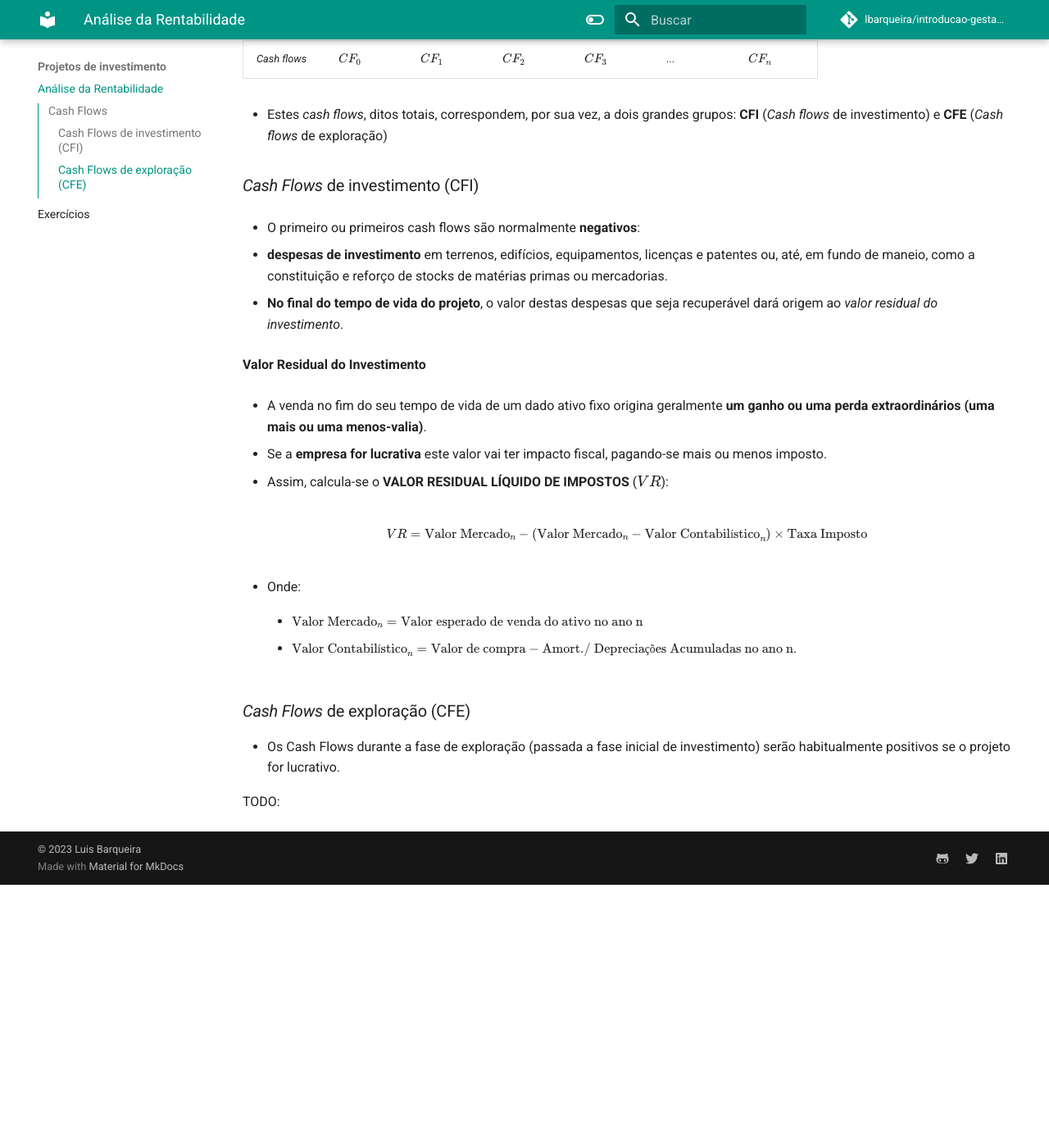
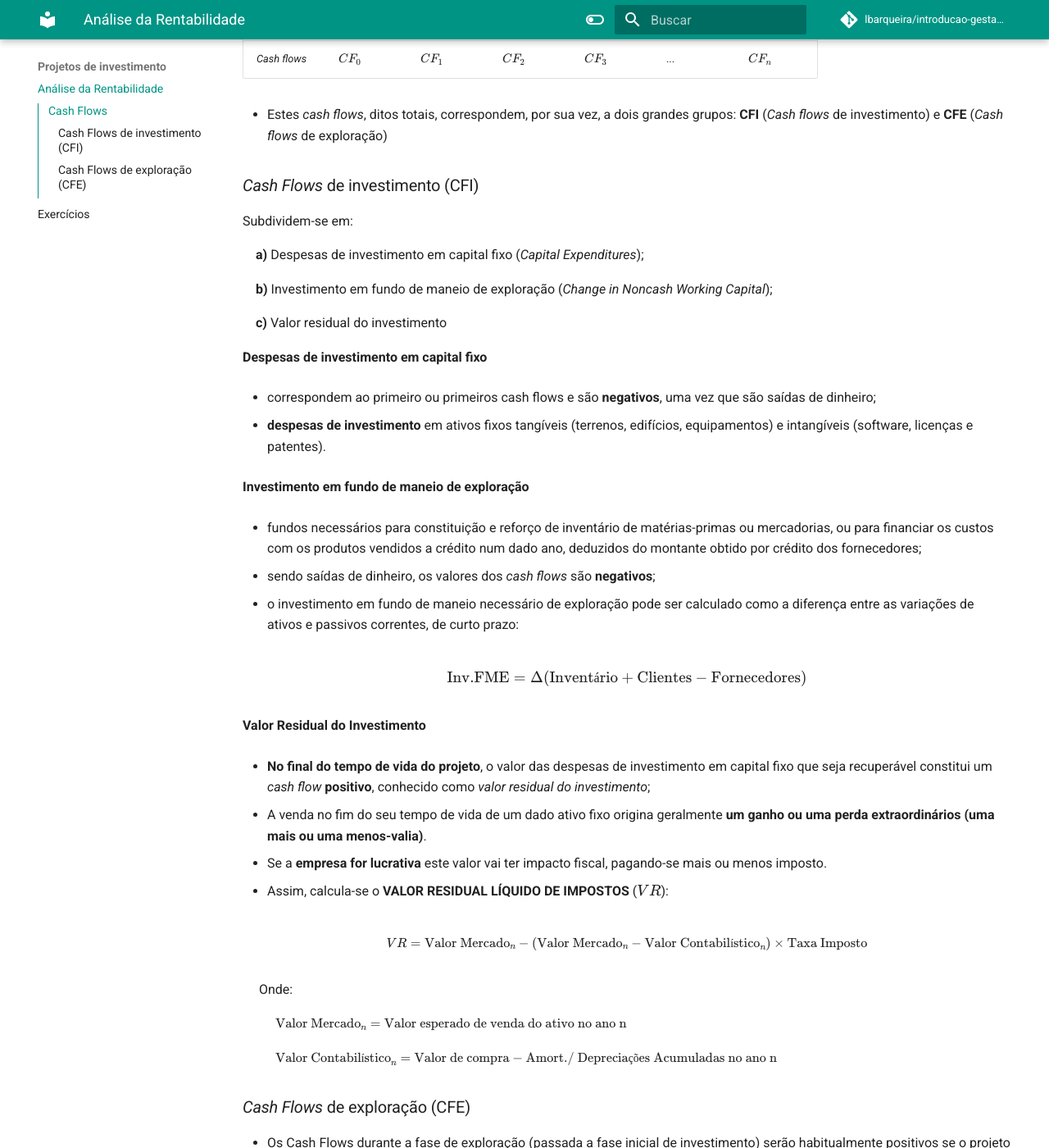
Before and after one commit to lbarqueira/introducao-gestao-material-mkdocs, an MkDocs documentation site: the page built from docs/anal_rentabilidade.md, in a window 1280 px wide and 1400 px high, scrolled down 358 px. Shown: the whole window at 82% size. Built offline with MkDocs 1.6.1 and Material for MkDocs 9.7.7, drawn with Linux system fonts in a browser that asks for light colours; comment, search, counter and statistics services are not loaded; before the commit the page ends 1437 px from its top, so only the background shows below that; some of the changed text lies outside the part shown.

Commit message:
update docs

```diff
--- a/docs/anal_rentabilidade.md
+++ b/docs/anal_rentabilidade.md
@@ -1,8 +1,8 @@
 # Análise da rentabilidade de projetos de investimento
 
-## Cash Flows
+## *Cash Flows*
 
-**O que é um projeto de investimento?**
+**Representação de um projeto de investimento**
 
 - Uma sequência de fluxos financeiros (_cash flows_) usualmente anuais, sendo o primeiro período o período _atual_, período $0$:
 
@@ -14,13 +14,33 @@
 
 ### _Cash Flows_ de investimento (CFI)
 
-- O primeiro ou primeiros cash flows são normalmente **negativos**:
+Subdividem-se em:
 
-  -  **despesas de investimento** em terrenos, edifícios, equipamentos, licenças e patentes ou, até, em fundo de maneio, como a constituição e reforço de stocks de matérias primas ou mercadorias.
+&emsp;__a)__ Despesas de investimento em capital fixo (*Capital Expenditures*);
 
-- **No final do tempo de vida do projeto**, o valor destas despesas que seja recuperável dará origem ao *valor residual do investimento*.
+&emsp;__b)__ Investimento em fundo de maneio de exploração (*Change in Noncash Working Capital*);
+
+&emsp;__c)__ Valor residual do investimento
+
+**Despesas de investimento em capital fixo**
+
+- correspondem ao primeiro ou primeiros cash flows e são **negativos**, uma vez que são saídas de dinheiro;
+
+-  **despesas de investimento** em ativos fixos tangíveis (terrenos, edifícios, equipamentos) e intangíveis (software, licenças e patentes).
+
+**Investimento em fundo de maneio de exploração**
+
+- fundos necessários para constituição e reforço de inventário de matérias-primas ou mercadorias, ou para financiar os custos com os produtos vendidos a crédito num dado ano, deduzidos do montante obtido por crédito dos fornecedores;
+
+- sendo saídas de dinheiro, os valores dos *cash flows* são **negativos**;
+
+- o investimento em fundo de maneio necessário de exploração pode ser calculado como a diferença entre as variações de ativos e passivos correntes, de curto prazo:
+
+$$ \text{Inv.FME} = \Delta (\text{Inventário} + \text{Clientes} - \text{Fornecedores}) $$
 
 **Valor Residual do Investimento**
+
+- **No final do tempo de vida do projeto**, o valor das despesas de investimento em capital fixo que seja recuperável constitui um *cash flow* **positivo**, conhecido como *valor residual do investimento*;
 
 - A venda no fim do seu tempo de vida de um dado ativo fixo origina geralmente **um ganho ou uma perda extraordinários (uma mais ou uma menos-valia)**.
 
@@ -30,14 +50,30 @@
 
 $$ \small VR =  \text{Valor Mercado}_n - (\text{Valor Mercado}_n - \text{Valor Contabilístico}_n) \times \text{Taxa Imposto} $$
 
-- Onde:
+&emsp; Onde:
 
-    - $\small \text{Valor Mercado}_n = \text{Valor esperado de venda do ativo no ano n}$
+&emsp; &emsp;  $\small \text{Valor Mercado}_n = \text{Valor esperado de venda do ativo no ano n}$
 
-    - $\small \text{Valor Contabilístico}_n = \text{Valor de compra} - \text{Amort./ Depreciações Acumuladas no ano n}$.
+&emsp; &emsp; $\small \text{Valor Contabilístico}_n = \text{Valor de compra} - \text{Amort./ Depreciações Acumuladas no ano n}$
 
 ### _Cash Flows_ de exploração (CFE)
 
 - Os Cash Flows durante a fase de exploração (passada a fase inicial de investimento) serão habitualmente positivos se o projeto for lucrativo.
 
-TODO:
+$$ CFE = EBIT \times (1 - \text{tx.imposto}) + \text{Amortizações e Depreciações} $$
+
+&emsp; Onde:
+
+&emsp; &emsp; *EBIT* (*Earnings before interest and tax*) $=$ Resultados Antes de Juros e Impostos (RAJI) $=$ **Resultados Operacionais**
+
+!!! Note
+    Considera-se aqui o $EBIT \times (1-\text{tx.imposto}) = \text{resultado operacional líquido de impostos}$, **em vez de** $EBT \times (1-\text{tx.imposto}) = \text{Resultado Líquido do Período}$,  para não deduzir os custos financeiros de financiamento que aparecem como taxa de juro na taxa de atualização dos cash flows. Isso é coerente com o facto de se considerar o montante total do investimento e não só a parte financiada por capitais próprios.
+
+!!! Note
+    Quando temos um __*EBIT* negativo__, e vamos cálcular $EBIT \times (1-\text{tx.imposto})$ como procedemos?
+    **Exemplo**: $\text{tx.imposto} = 25\%$ e $\text{EBIT} = -30.000$€
+
+    a) Tratando-se de uma empresa, o pressuposto geral é que com resultado (EBIT) negativo não há imposto, ou seja ele é zero $ $
+
+
+>Ver [Exercício 1](exercicios_3.md#exercicio-1) para exemplo de cálculo do mapa de *cash flows* de um projeto.
```
Also changed, not shown: docs/exercicios_3.md (+22 -0 lines).
